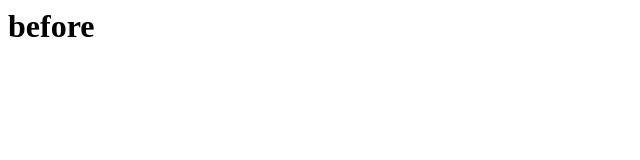
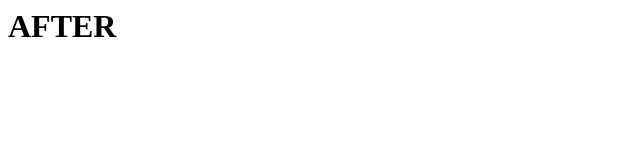
Before and after one commit to webuna/proj_smoke, a plain HTML site: page index.html in a window 1280 px wide. Shown: the whole page, without its empty margins (0-640 px from the left). Drawn offline with Linux system fonts and the light colour scheme.

Commit message:
msg_7B753XMNCCVW5NCQGPMEQXJHGY

```diff
--- a/index.html
+++ b/index.html
@@ -1 +1 @@
-<h1>before</h1>
+<h1>AFTER</h1>
```
